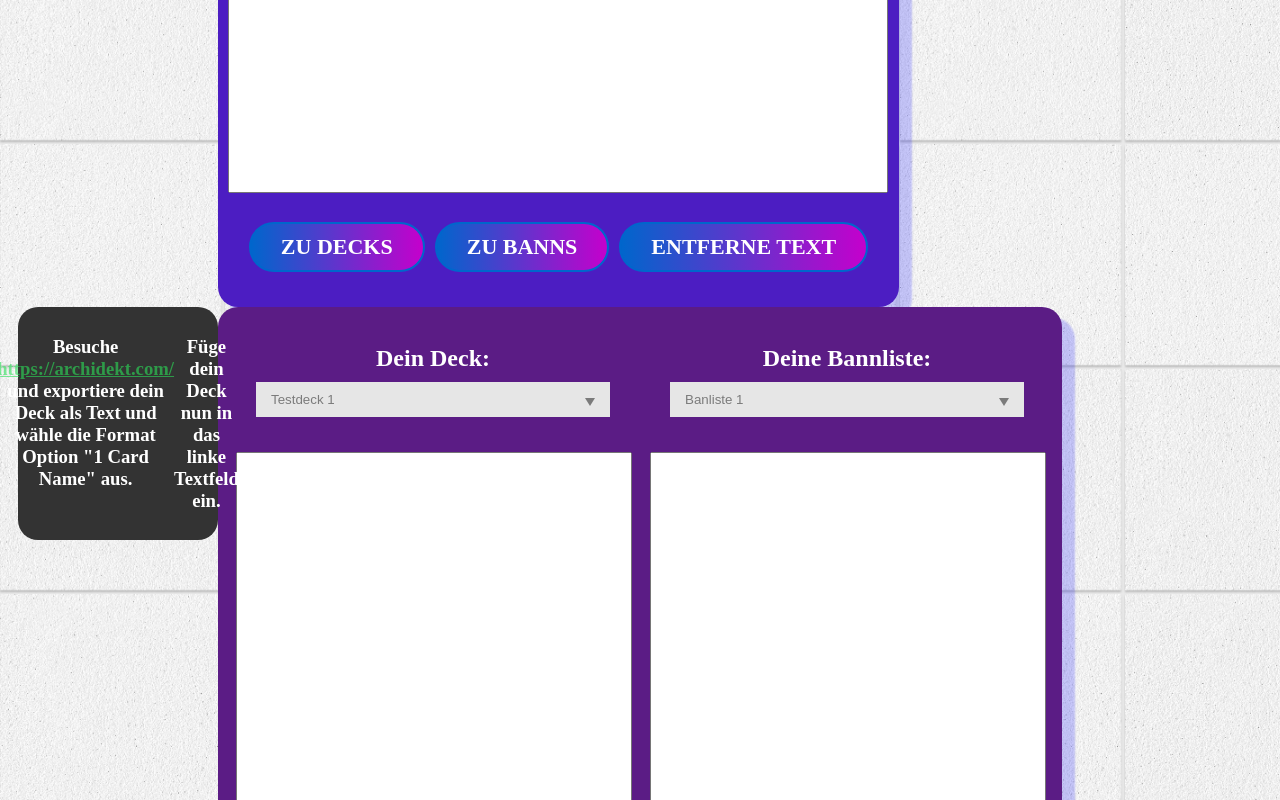
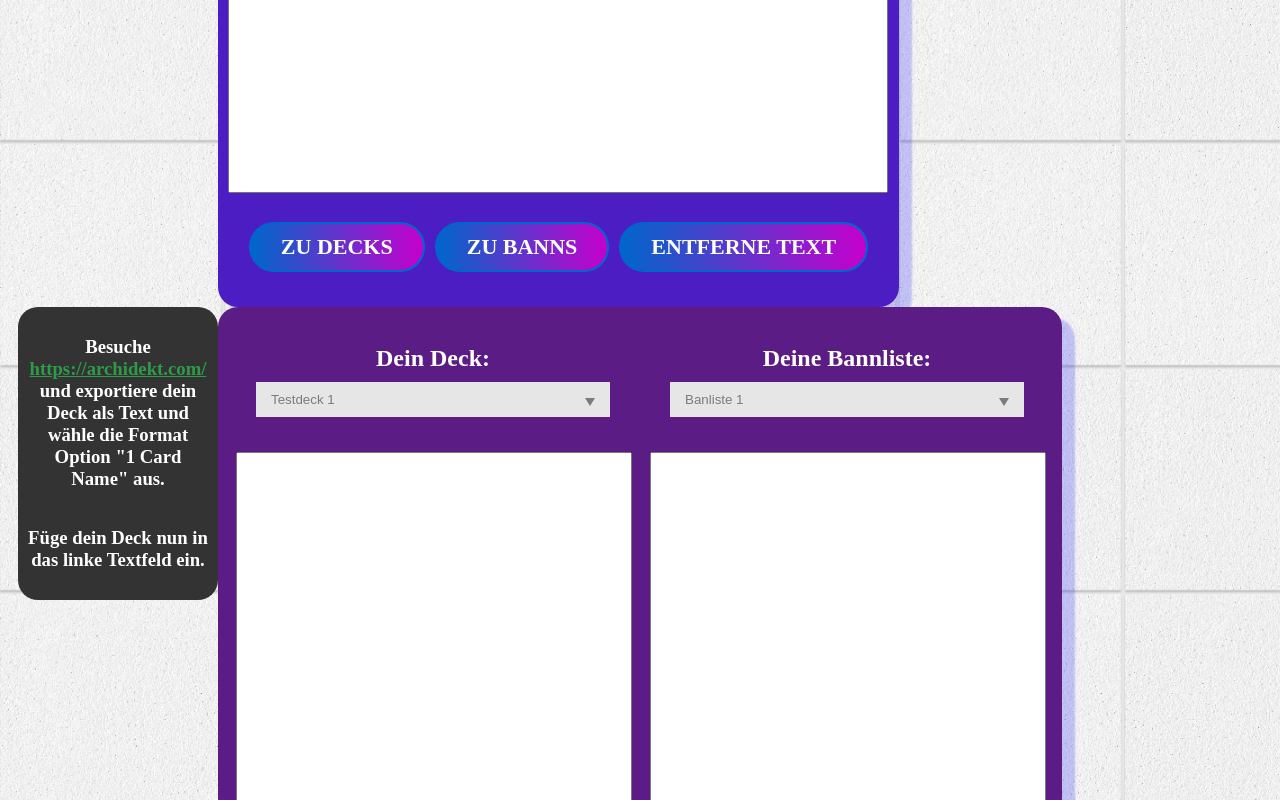
Before and after one commit to ZeltosSeb/mtg_bann, a plain HTML site: page main.html in a window 1280 px wide. Shown: the part 531-1331 px from the top of the page. Drawn offline with Linux system fonts and the light colour scheme; a web font is replaced by a local one.

Commit message:
Flex direction for footer changed

```diff
--- a/style.css
+++ b/style.css
@@ -81,12 +81,13 @@ textarea {
 footer {
   display: flex;
   background-color: #333;
+  flex-direction: column;
   border-radius: 20px;
   color: white;
   padding: 10px;
   text-align: center;
   justify-content: center;
-  margin-top: 89vh;
+  margin-top: 85vh;
 }
 .inpDeckName {
   display: flex;
```
